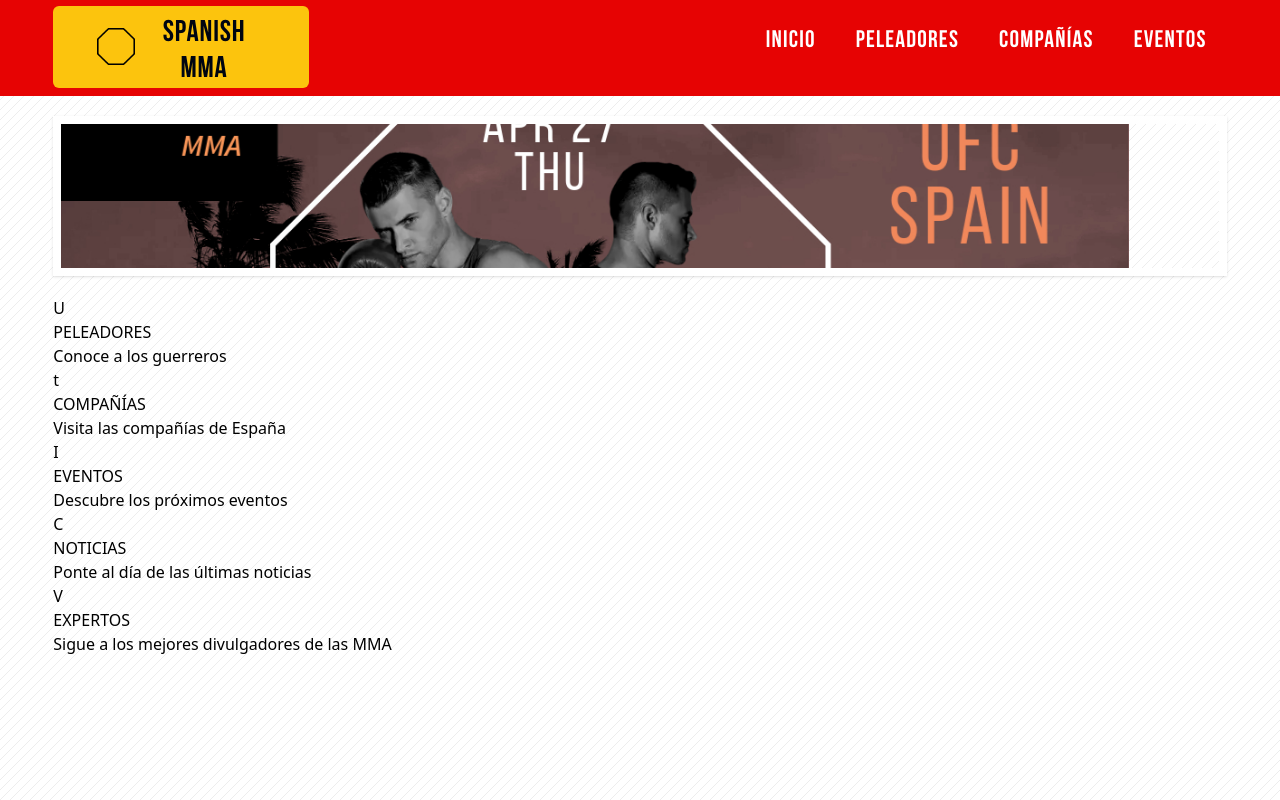
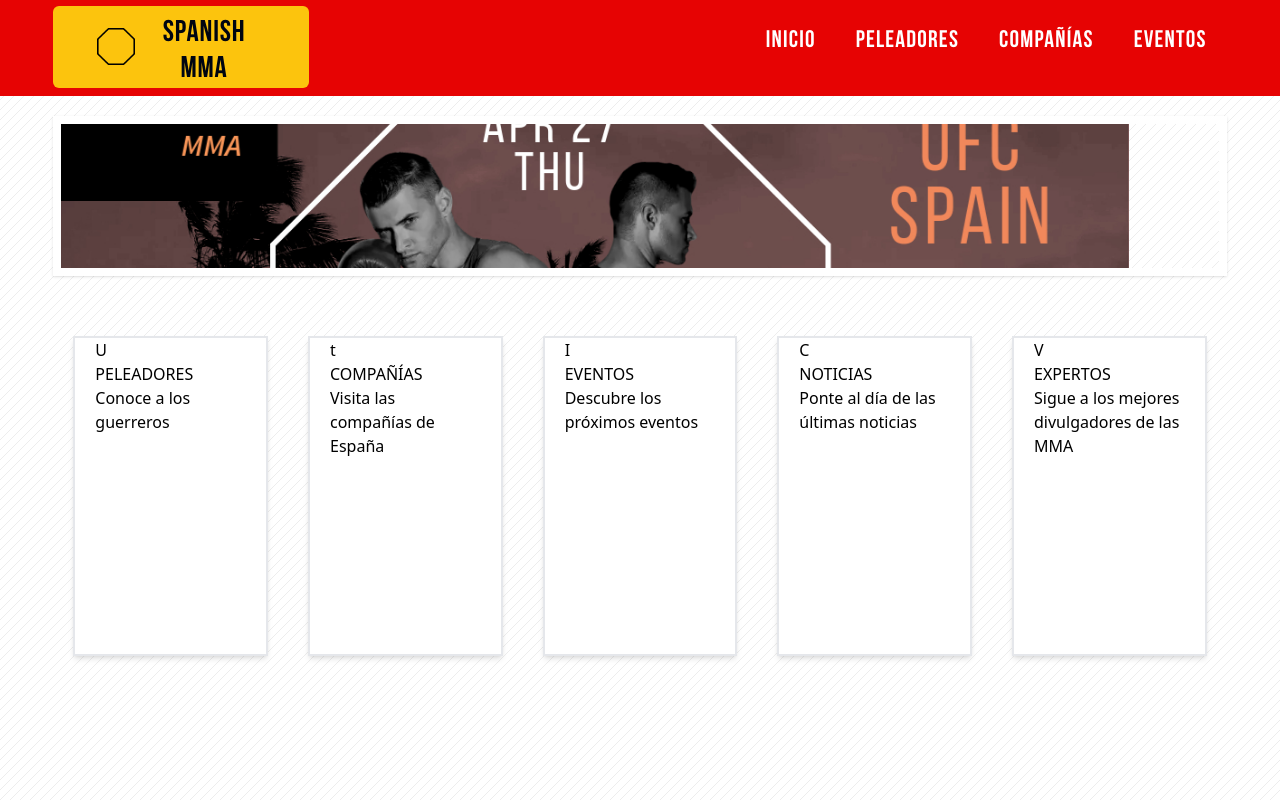
Before and after one commit to dvaldi7/Spanish-MMA, a React (Vite) app in the folder spanish-mma/: page / in a window 1280 px wide. Built offline with nearby package versions, Linux system fonts and the light colour scheme.

Commit message:
added styles with apply to cards

```diff
--- a/spanish-mma/src/App.jsx
+++ b/spanish-mma/src/App.jsx
@@ -70,7 +70,7 @@
                 {/* FIN BANNER */}
 
                 {/* INICIO TARJETAS */}
-                <div id='cards' className=''>
+                <div id='cards' className='flex flex-nowrap justify-between'>
 
                     <div className='card'>
                         <p className='card-icon'>
@@ -106,6 +106,7 @@
                         <p className='card-description'>
                             Descubre los próximos eventos
                         </p>
+                    </div>
 
                     <div className='card'>
                         <p className='card-icon'>
@@ -131,17 +132,12 @@
                         </p>
                     </div>
                 </div>
+                {/* FIN TARJETAS */ }
 
-                </div>
+            </section >
+        {/* FIN INFORMACIÓN */ }
 
-
-
-                {/* FIN TARJETAS */}
-
-            </section>
-            {/* FIN INFORMACIÓN */}
-
-        </div>
+        </div >
     )
 }
 
--- a/spanish-mma/src/index.css
+++ b/spanish-mma/src/index.css
@@ -3,6 +3,7 @@
 @tailwind utilities;
 
 @layer base {
+
   /*body {
     background-image: url("../src/assets/img/pattern.png");
   }
@@ -33,25 +34,30 @@
     font-style: normal;
   }
 
-  .symbol{
+  .symbol {
     font-family: "WebSymbolsRegular";
   }
 
-  .bebas{
+  .bebas {
     font-family: "BebasNeue";
   }
 
-  .trebuchet{
+  .trebuchet {
     font-family: "TrebuchetMS";
   }
 }
 
 @layer components {
-  .menu-item{
-    @apply mr-5 ml-5 tracking-wider flex-none xs:flex-1
+  .menu-item {
+    @apply mr-5 ml-5 tracking-wider flex-none xs:flex-1;
   }
 
-  .menu-item-a{
-    @apply block transition duration-200 hover:text-custom-gold transform hover:scale-125
+  .menu-item-a {
+    @apply block transition duration-200 hover:text-custom-gold transform hover:scale-125;
+  }
+
+  .card {
+    @apply flex-1 h-80 border-2 border-gray-200 shadow-md bg-white overflow-hidden m-5
+    pl-5 pr-5 mt-10 cursor-pointer transition duration-300
   }
 }
```
Lines whose indentation alone changed are shown as unchanged.
